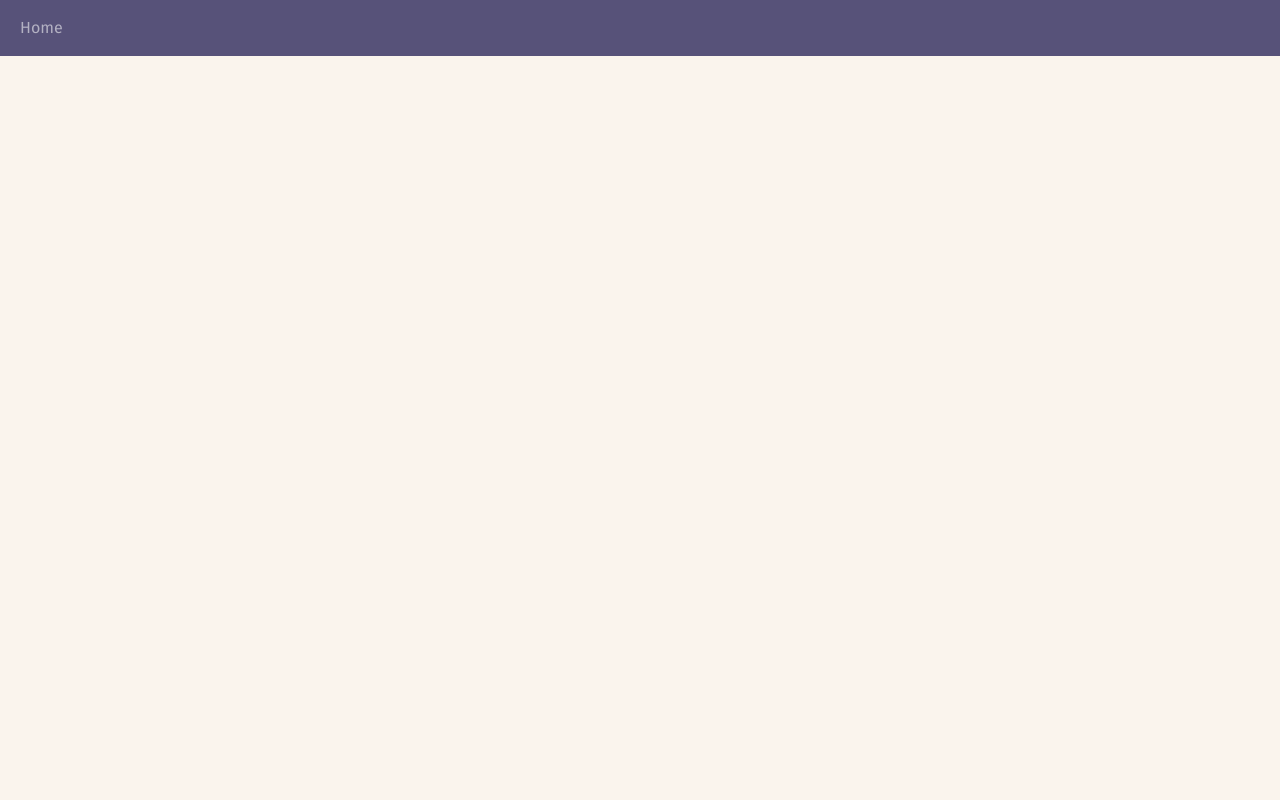
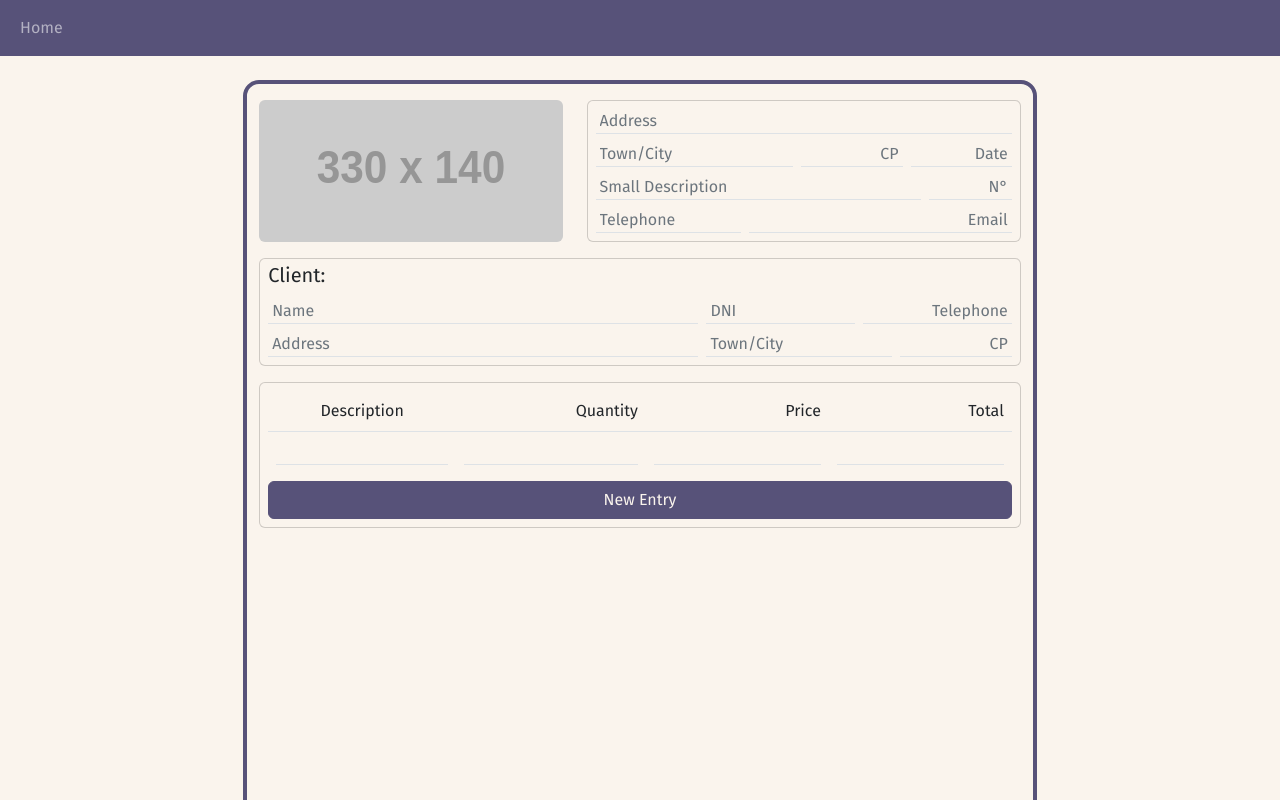
Before and after one commit to aruZeta/invoicerapp, a React (Create React App) app: page /invoicerapp/invoices/new in a window 1280 px wide. Before the commit this address had no page. Shown: the top 800 px of the page. Built offline with nearby package versions, Linux system fonts and the light colour scheme.

Commit message:
[fix] Root is now /invoicerapp

```diff
--- a/src/Navbar/Navbar.jsx
+++ b/src/Navbar/Navbar.jsx
@@ -12,7 +12,7 @@ const MyNavbar = () =>
         <Navbar.Toggle aria-controls="Navbar-Nav" />
         <Navbar.Collapse id="Navbar-Nav">
             <Nav>
-                <LinkContainer to="/">
+                <LinkContainer to="/invoicerapp">
                     <Nav.Link>Home</Nav.Link>
                 </LinkContainer>
             </Nav>
--- a/src/Routes/Home/Container/Container.jsx
+++ b/src/Routes/Home/Container/Container.jsx
@@ -3,7 +3,7 @@ import { LinkContainer } from 'react-router-bootstrap';
 
 const MyContainer = () =>
 <Container fluid="lg" className="flex-fill d-flex">
-    <LinkContainer to="/invoices/new" className="m-auto">
+    <LinkContainer to="invoices/new" className="m-auto">
         <Button variant="success">New Invoice</Button>
     </LinkContainer>
 </Container>;
--- a/src/Routes/Routes.jsx
+++ b/src/Routes/Routes.jsx
@@ -5,8 +5,8 @@ import New from './Invoices/New/New';
 
 const MyRoutes = () =>
 <Routes>
-    <Route exact path="/" element={<Home />} />
-    <Route exact path="/invoices/new" element={<New />} />
+    <Route exact path="/invoicerapp" element={<Home />} />
+    <Route exact path="/invoicerapp/invoices/new" element={<New />} />
 </Routes>;
 
 export default MyRoutes;
```
